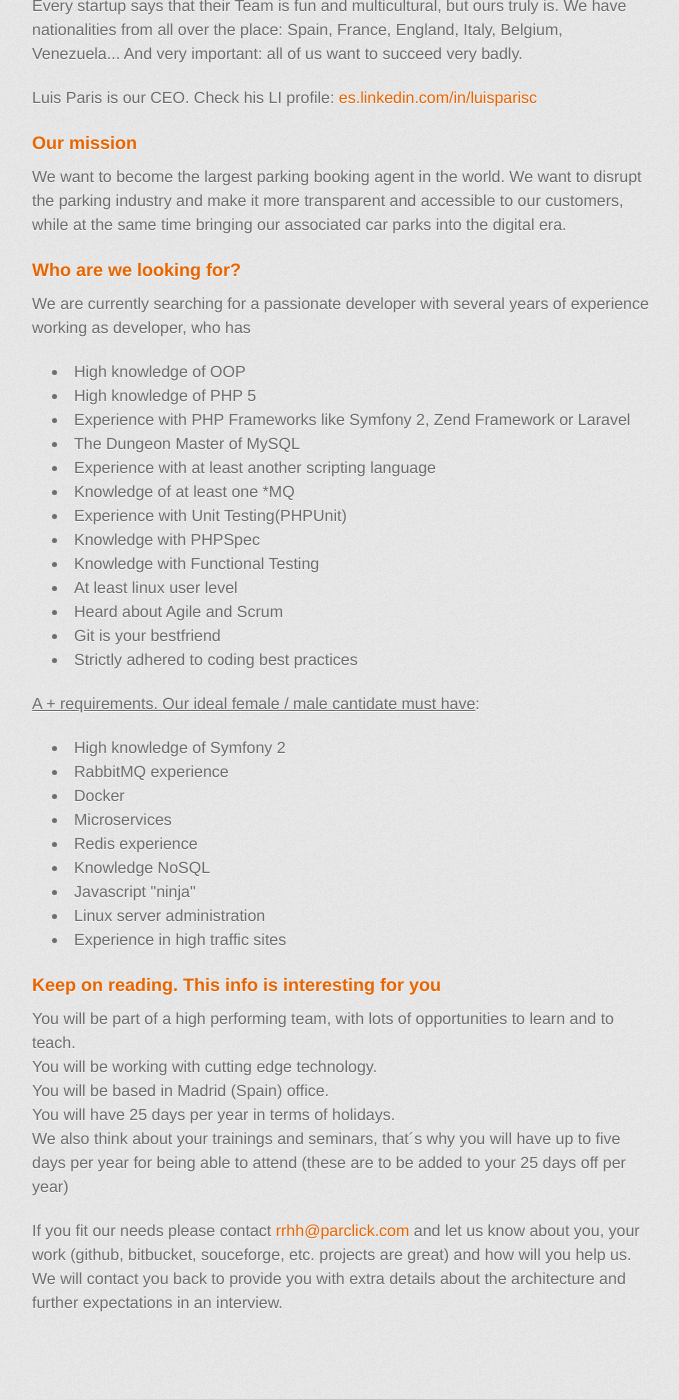
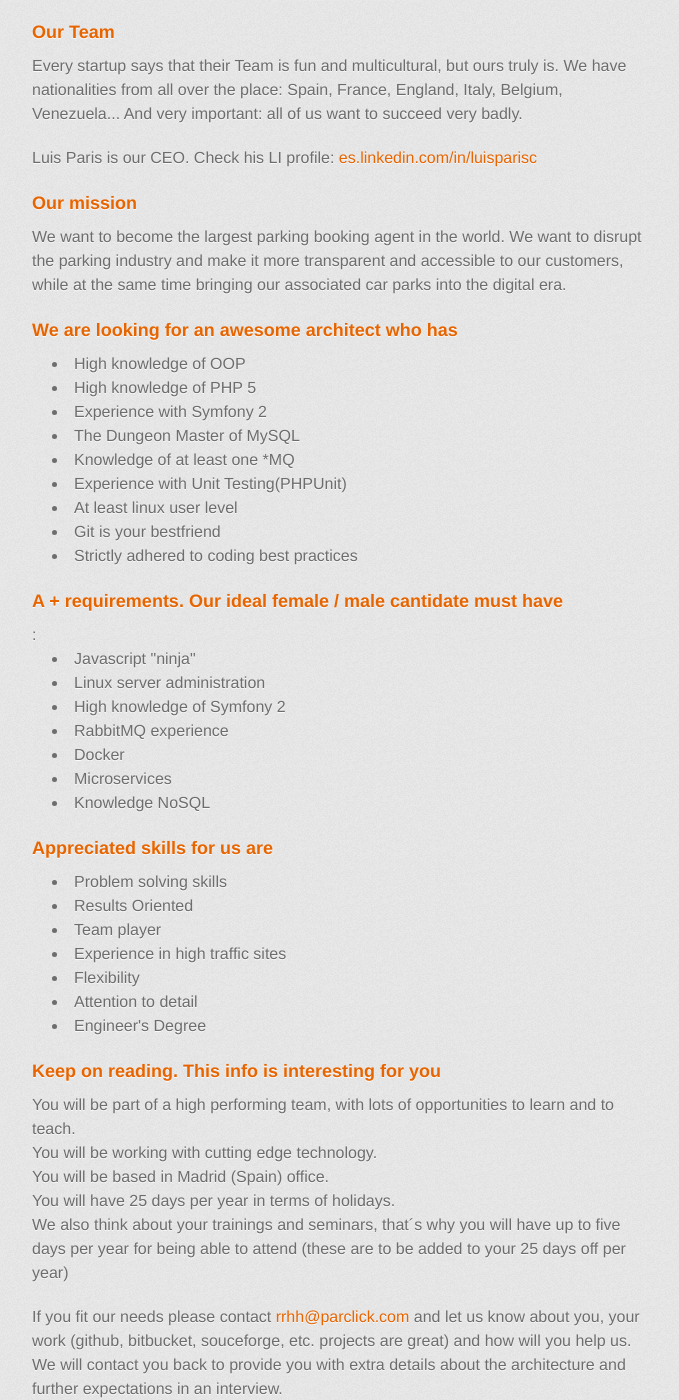
Before and after one commit to parclick/parclick.github.io, a Jekyll site: the page built from _posts/2016-11-20-Symfony2-developer.html, in a window 1280 px wide and 1400 px high, scrolled down 572 px. Shown: the whole window, without its empty margins (298-977 px from the left). Built offline with Jekyll 4.4.1, drawn with Linux system fonts in a browser that asks for light colours; some web fonts are replaced; Markdown is read by kramdown in place of the engine named in the settings; some of the changed text lies outside the part shown.

Commit message:
Update and rename 2016-08-01-Symfony2-developer.html to 2016-11-20-Symfony2-developer.html

```diff
--- a/_posts/2016-08-01-Symfony2-developer.html
+++ b/_posts/2016-11-20-Symfony2-developer.html
@@ -1,52 +1,51 @@
 ---
 layout: default
-title: Symfony2 developer in Madrid
+title: Symfony2 Freelance
 ---
 <h2>Symfony2 developer in Madrid (we are hiring!)</h2>
 
 <h3>Who we are</h3>
-<p><a href="https://parclick.com" target="_blank">Parclick.com</a> is an online discount marketplace for booking long stay parking.</br>
-We offer high discounts at affiliated car parkings. We deal with the whole online booking process and customer support. In the end, our customer is happy because of the discounts and our affiliated car parkings get additional revenue.</br>
-We are growing fast and are positioning Parclick in European markets such as Spain and Portugal, France, Italy and more countries to come.<br />
-We are currently based in Madrid and working globally.
-</p>
+<p><a href="https://parclick.com" target="_blank">Parclick.com</a> is an online marketplace for parking reservations.</p>
+<p>We offer high discounts at affiliated car parkings. We deal with the whole online booking process and customer support. In the end, our customer is happy because of the discounts and our affiliated car parkings get additional revenue.</p>
+<p>We are growing fast and are positioning Parclick in European markets such as Spain and Portugal, France, Italy and more countries to come.</p>
+<p>We are currently based in Madrid and working globally.</p>
 <h3>Our Team</h3>
 <p>Every startup says that their Team is fun and multicultural, but ours truly is. We have nationalities from all over the place: Spain, France, England, Italy, Belgium, Venezuela... And very important: all of us want to succeed very badly.</p>
 <p>Luis Paris is our CEO. Check his LI profile: <a href="https://es.linkedin.com/in/luisparisc" target="_blank">es.linkedin.com/in/luisparisc</a></p>
 <h3>Our mission</h3>
 <p>We want to become the largest parking booking agent in the world. We want to disrupt the parking industry and make it more transparent and accessible to our customers, while at the same time bringing our associated car parks into the digital era.</p>
-<h3>Who are we looking for?</h3>
-<p>We are currently searching for a passionate developer with several years of experience working as developer, who has</p>
+<h3>We are looking for an awesome architect who has</h3>
 <ul>
   <li>High knowledge of OOP</li>
   <li>High knowledge of PHP 5</li>
-  <li>Experience with PHP Frameworks like Symfony 2, Zend Framework or Laravel</li>
+  <li>Experience with Symfony 2</li>
   <li>The Dungeon Master of MySQL</li>
-  <li>Experience with at least another scripting language</li>
   <li>Knowledge of at least one *MQ</li>
   <li>Experience with Unit Testing(PHPUnit)</li>
-  <li>Knowledge with PHPSpec</li>
-  <li>Knowledge with Functional Testing</li>
   <li>At least linux user level</li>
-  <li>Heard about Agile and Scrum</li>
   <li>Git is your bestfriend</li>
   <li>Strictly adhered to coding best practices</li>
 </ul>
-<p>
-  <u>A + requirements. Our ideal female / male cantidate must have</u>:
-</p>
+<h3>A + requirements. Our ideal female / male cantidate must have</h3>:
 <ul>
+  <li>Javascript &quot;ninja&quot;</li>
+  <li>Linux server administration</li>
   <li>High knowledge of Symfony 2</li>
   <li>RabbitMQ experience</li>
   <li>Docker</li>
   <li>Microservices</li>
-  <li>Redis experience</li>
   <li>Knowledge NoSQL</li>
-  <li>Javascript &quot;ninja&quot;</li>
-  <li>Linux server administration</li>
+</ul>
+<h3>Appreciated skills for us are</h3>
+<ul>
+  <li>Problem solving skills</li>
+  <li>Results Oriented</li>
+  <li>Team player</li>
   <li>Experience in high traffic sites</li>
+  <li>Flexibility</li>
+  <li>Attention to detail</li>
+  <li>Engineer's Degree</li>
 </ul>
-
 <h3>Keep on reading. This info is interesting for you</h3>
 <p>You will be part of a high performing team, with lots of opportunities to learn and to teach.<br />
 You will be working with cutting edge technology.<br />
```
